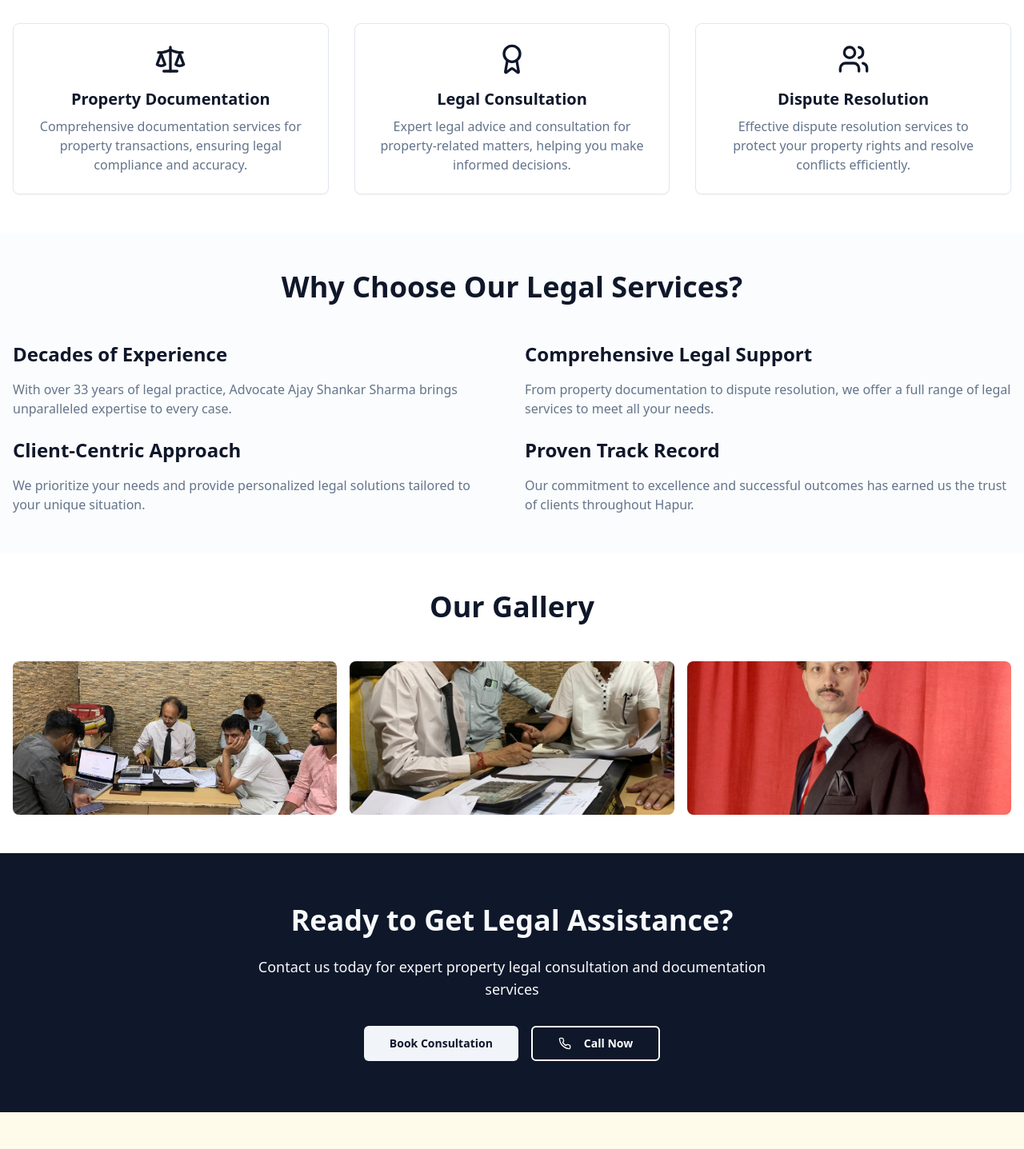
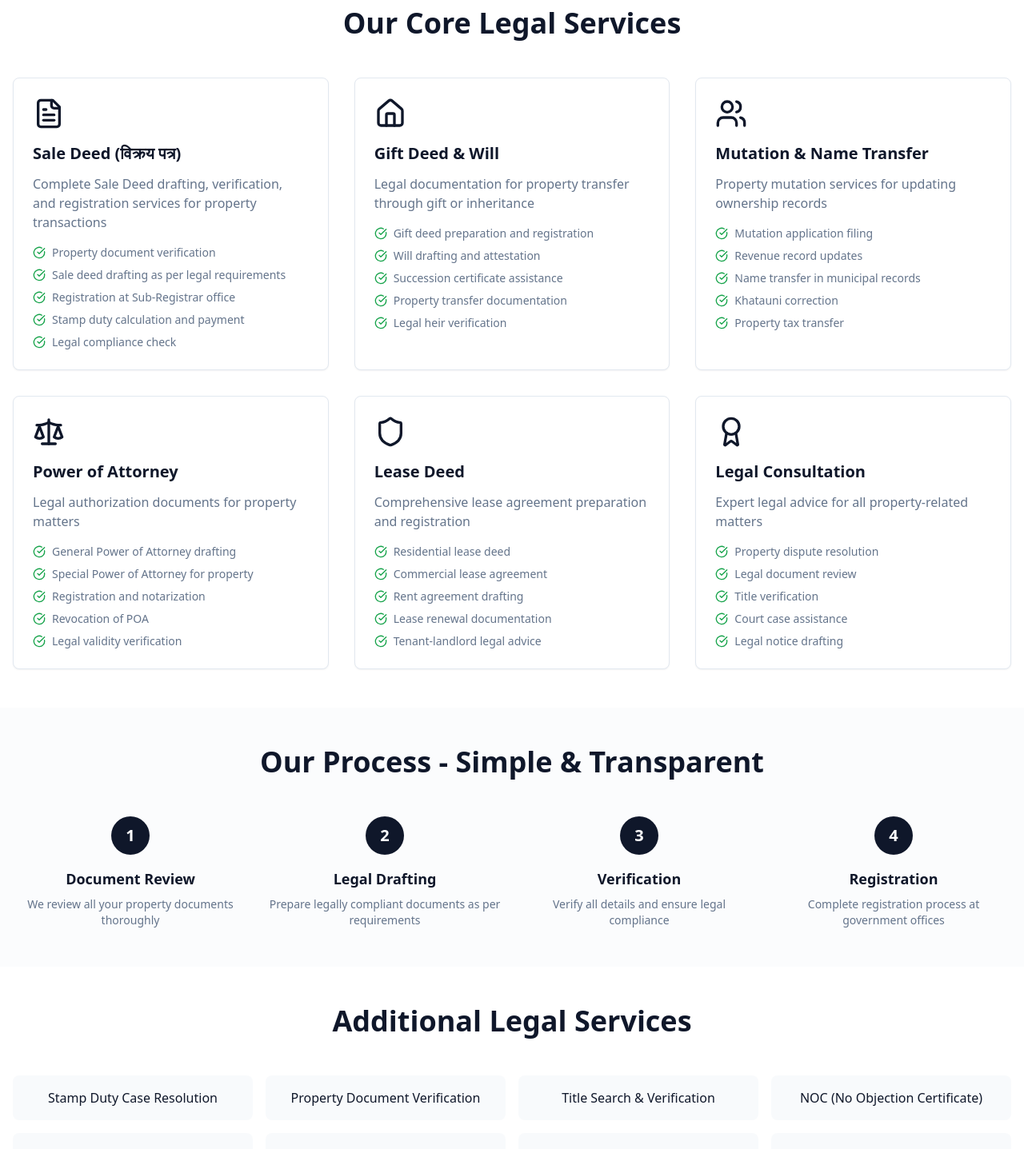
Before and after one commit to UpGrowBharat/tie-legacy-website-builder, a React (Vite) app: page /services in a window 1280 px wide. Shown: the part 460-1897 px from the top of the page at 80% size. Built offline with nearby package versions, Linux system fonts and the light colour scheme.

Commit message:
Refactor: Restore services page content and add map
Restore the services page content to the previous version and add a map location in the footer.

```diff
--- a/src/pages/Services.tsx
+++ b/src/pages/Services.tsx
@@ -1,35 +1,147 @@
-import { Scale, Award, Users, Phone } from "lucide-react";
+
+import { Scale, Award, Users, Phone, FileText, Home, Shield, Clock, CheckCircle, Star } from "lucide-react";
 import { Button } from "@/components/ui/button";
 import { Card } from "@/components/ui/card";
 import Header from "@/components/Header";
 import Footer from "@/components/Footer";
 
 const Services = () => {
-  const services = [
+  const mainServices = [
     {
       id: 1,
-      title: "Property Documentation",
-      description: "Comprehensive documentation services for property transactions, ensuring legal compliance and accuracy.",
-      icon: Scale
+      title: "Sale Deed (विक्रय पत्र)",
+      description: "Complete Sale Deed drafting, verification, and registration services for property transactions",
+      icon: FileText,
+      details: [
+        "Property document verification",
+        "Sale deed drafting as per legal requirements",
+        "Registration at Sub-Registrar office",
+        "Stamp duty calculation and payment",
+        "Legal compliance check"
+      ]
     },
     {
       id: 2,
-      title: "Legal Consultation",
-      description: "Expert legal advice and consultation for property-related matters, helping you make informed decisions.",
-      icon: Award
+      title: "Gift Deed & Will",
+      description: "Legal documentation for property transfer through gift or inheritance",
+      icon: Home,
+      details: [
+        "Gift deed preparation and registration",
+        "Will drafting and attestation",
+        "Succession certificate assistance",
+        "Property transfer documentation",
+        "Legal heir verification"
+      ]
     },
     {
       id: 3,
-      title: "Dispute Resolution",
-      description: "Effective dispute resolution services to protect your property rights and resolve conflicts efficiently.",
-      icon: Users
+      title: "Mutation & Name Transfer",
+      description: "Property mutation services for updating ownership records",
+      icon: Users,
+      details: [
+        "Mutation application filing",
+        "Revenue record updates",
+        "Name transfer in municipal records",
+        "Khatauni correction",
+        "Property tax transfer"
+      ]
+    },
+    {
+      id: 4,
+      title: "Power of Attorney",
+      description: "Legal authorization documents for property matters",
+      icon: Scale,
+      details: [
+        "General Power of Attorney drafting",
+        "Special Power of Attorney for property",
+        "Registration and notarization",
+        "Revocation of POA",
+        "Legal validity verification"
+      ]
+    },
+    {
+      id: 5,
+      title: "Lease Deed",
+      description: "Comprehensive lease agreement preparation and registration",
+      icon: Shield,
+      details: [
+        "Residential lease deed",
+        "Commercial lease agreement",
+        "Rent agreement drafting",
+        "Lease renewal documentation",
+        "Tenant-landlord legal advice"
+      ]
+    },
+    {
+      id: 6,
+      title: "Legal Consultation",
+      description: "Expert legal advice for all property-related matters",
+      icon: Award,
+      details: [
+        "Property dispute resolution",
+        "Legal document review",
+        "Title verification",
+        "Court case assistance",
+        "Legal notice drafting"
+      ]
     }
   ];
 
-  const galleryImages = [
-    "/lovable-uploads/315b4579-da29-4b6d-931b-adccdbf5ccee.png",
-    "/lovable-uploads/66396184-1e67-4743-938c-cd5ecac431d9.png",
-    "/lovable-uploads/7fcb1cb6-ab59-4fd4-ac3a-873cde116cc8.png"
+  const additionalServices = [
+    "Stamp Duty Case Resolution",
+    "Property Document Verification",
+    "Title Search & Verification",
+    "NOC (No Objection Certificate)",
+    "Affidavit Preparation",
+    "Legal Notice Drafting",
+    "Court Case Filing",
+    "Registration Assistance"
+  ];
+
+  const whyChoosePoints = [
+    {
+      icon: Clock,
+      title: "33+ Years Experience",
+      description: "Decades of expertise in property law and documentation"
+    },
+    {
+      icon: CheckCircle,
+      title: "Legal Compliance",
+      description: "All documents prepared as per latest legal requirements"
+    },
+    {
+      icon: Star,
+      title: "Trusted by Hundreds",
+      description: "Successfully handled 1000+ property cases in Hapur"
+    },
+    {
+      icon: Shield,
+      title: "End-to-End Service",
+      description: "From documentation to registration - complete assistance"
+    }
+  ];
+
+  const processSteps = [
+    {
+      step: "1",
+      title: "Document Review",
+      description: "We review all your property documents thoroughly"
+    },
+    {
+      step: "2",
+      title: "Legal Drafting",
+      description: "Prepare legally compliant documents as per requirements"
+    },
+    {
+      step: "3",
+      title: "Verification",
+      description: "Verify all details and ensure legal compliance"
+    },
+    {
+      step: "4",
+      title: "Registration",
+      description: "Complete registration process at government offices"
+    }
   ];
 
   return (
@@ -40,28 +152,87 @@ const Services = () => {
       <section className="py-8 md:py-12 bg-gradient-to-r from-blue-50 to-blue-100">
         <div className="container mx-auto px-4 text-center">
           <h1 className="text-3xl md:text-4xl lg:text-5xl font-bold text-primary mb-4 md:mb-6">
-            Expert Legal Services for Your Property Needs
+            Complete Legal Services for Property Matters
           </h1>
-          <p className="text-lg md:text-xl text-muted-foreground max-w-3xl mx-auto">
-            Comprehensive legal solutions for property documentation, consultation, and dispute resolution
+          <p className="text-lg md:text-xl text-muted-foreground max-w-3xl mx-auto mb-6">
+            Expert legal documentation, registration, and consultation services by Advocate Ajay Shankar Sharma - 33+ years of trusted experience in Hapur
           </p>
+          <div className="flex flex-col sm:flex-row gap-4 justify-center">
+            <a href="/book-consultant">
+              <Button size="lg" className="font-semibold px-6 md:px-8 py-3 md:py-4 w-full sm:w-auto">
+                Book Free Consultation
+              </Button>
+            </a>
+            <a href="tel:7037455191">
+              <Button size="lg" variant="outline" className="font-semibold px-6 md:px-8 py-3 md:py-4 w-full sm:w-auto">
+                <Phone className="w-4 md:w-5 h-4 md:h-5 mr-2" />
+                Call: 7037455191
+              </Button>
+            </a>
+          </div>
         </div>
       </section>
 
-      {/* Services Grid */}
+      {/* Main Services */}
       <section className="py-8 md:py-12 bg-background">
         <div className="container mx-auto px-4">
           <h2 className="text-2xl md:text-3xl lg:text-4xl font-bold text-center text-primary mb-8 md:mb-12">
-            Our Services
+            Our Core Legal Services
           </h2>
 
-          <div className="grid grid-cols-1 md:grid-cols-3 gap-6 md:gap-8">
-            {services.map((service) => (
-              <Card key={service.id} className="p-4 md:p-6 text-center">
-                <service.icon className="w-10 h-10 text-primary mx-auto mb-4" />
-                <h3 className="text-lg md:text-xl font-bold text-primary mb-2">{service.title}</h3>
-                <p className="text-sm md:text-base text-muted-foreground">{service.description}</p>
+          <div className="grid grid-cols-1 md:grid-cols-2 lg:grid-cols-3 gap-6 md:gap-8">
+            {mainServices.map((service) => (
+              <Card key={service.id} className="p-4 md:p-6 hover:shadow-lg transition-shadow">
+                <service.icon className="w-10 h-10 text-primary mb-4" />
+                <h3 className="text-lg md:text-xl font-bold text-primary mb-3">{service.title}</h3>
+                <p className="text-sm md:text-base text-muted-foreground mb-4">{service.description}</p>
+                <ul className="space-y-2">
+                  {service.details.map((detail, index) => (
+                    <li key={index} className="text-sm text-muted-foreground flex items-start">
+                      <CheckCircle className="w-4 h-4 text-green-600 mr-2 mt-0.5 flex-shrink-0" />
+                      {detail}
+                    </li>
+                  ))}
+                </ul>
               </Card>
+            ))}
+          </div>
+        </div>
+      </section>
+
+      {/* Process Steps */}
+      <section className="py-8 md:py-12 bg-muted/30">
+        <div className="container mx-auto px-4">
+          <h2 className="text-2xl md:text-3xl lg:text-4xl font-bold text-center text-primary mb-8 md:mb-12">
+            Our Process - Simple & Transparent
+          </h2>
+
+          <div className="grid grid-cols-1 md:grid-cols-2 lg:grid-cols-4 gap-6">
+            {processSteps.map((process, index) => (
+              <div key={index} className="text-center">
+                <div className="w-12 h-12 bg-primary text-white rounded-full flex items-center justify-center text-xl font-bold mx-auto mb-4">
+                  {process.step}
+                </div>
+                <h3 className="text-lg font-bold text-primary mb-2">{process.title}</h3>
+                <p className="text-sm text-muted-foreground">{process.description}</p>
+              </div>
+            ))}
+          </div>
+        </div>
+      </section>
+
+      {/* Additional Services */}
+      <section className="py-8 md:py-12 bg-background">
+        <div className="container mx-auto px-4">
+          <h2 className="text-2xl md:text-3xl lg:text-4xl font-bold text-center text-primary mb-8 md:mb-12">
+            Additional Legal Services
+          </h2>
+
+          <div className="grid grid-cols-2 md:grid-cols-3 lg:grid-cols-4 gap-4">
+            {additionalServices.map((service, index) => (
+              <div key={index} className="bg-muted/50 p-4 rounded-lg text-center">
+                <p className="text-sm md:text-base font-medium text-primary">{service}</p>
+              </div>
             ))}
           </div>
         </div>
@@ -71,62 +242,39 @@ const Services = () => {
       <section className="py-8 md:py-12 bg-muted/30">
         <div className="container mx-auto px-4">
           <h2 className="text-2xl md:text-3xl lg:text-4xl font-bold text-center text-primary mb-8 md:mb-12">
-            Why Choose Our Legal Services?
+            Why Choose Tiewalavakil?
           </h2>
 
-          <div className="grid grid-cols-1 md:grid-cols-2 gap-8">
-            <div>
-              <h3 className="text-xl md:text-2xl font-bold text-primary mb-4">
-                Decades of Experience
-              </h3>
-              <p className="text-sm md:text-base text-muted-foreground mb-6">
-                With over 33 years of legal practice, Advocate Ajay Shankar Sharma brings unparalleled expertise to every case.
-              </p>
-
-              <h3 className="text-xl md:text-2xl font-bold text-primary mb-4">
-                Client-Centric Approach
-              </h3>
-              <p className="text-sm md:text-base text-muted-foreground">
-                We prioritize your needs and provide personalized legal solutions tailored to your unique situation.
-              </p>
-            </div>
-
-            <div>
-              <h3 className="text-xl md:text-2xl font-bold text-primary mb-4">
-                Comprehensive Legal Support
-              </h3>
-              <p className="text-sm md:text-base text-muted-foreground mb-6">
-                From property documentation to dispute resolution, we offer a full range of legal services to meet all your needs.
-              </p>
-
-              <h3 className="text-xl md:text-2xl font-bold text-primary mb-4">
-                Proven Track Record
-              </h3>
-              <p className="text-sm md:text-base text-muted-foreground">
-                Our commitment to excellence and successful outcomes has earned us the trust of clients throughout Hapur.
-              </p>
-            </div>
+          <div className="grid grid-cols-1 md:grid-cols-2 lg:grid-cols-4 gap-6">
+            {whyChoosePoints.map((point, index) => (
+              <Card key={index} className="p-4 md:p-6 text-center">
+                <point.icon className="w-10 h-10 text-primary mx-auto mb-4" />
+                <h3 className="text-lg font-bold text-primary mb-2">{point.title}</h3>
+                <p className="text-sm text-muted-foreground">{point.description}</p>
+              </Card>
+            ))}
           </div>
         </div>
       </section>
 
-      {/* Gallery Section */}
+      {/* Service Areas */}
       <section className="py-8 md:py-12 bg-background">
         <div className="container mx-auto px-4">
           <h2 className="text-2xl md:text-3xl lg:text-4xl font-bold text-center text-primary mb-8 md:mb-12">
-            Our Gallery
+            Service Areas
           </h2>
 
-          <div className="grid grid-cols-1 md:grid-cols-3 gap-4">
-            {galleryImages.map((image, index) => (
-              <div key={index} className="overflow-hidden rounded-lg">
-                <img
-                  src={image}
-                  alt={`Gallery Image ${index + 1}`}
-                  className="w-full h-48 object-cover object-center"
-                />
-              </div>
-            ))}
+          <div className="text-center">
+            <p className="text-lg md:text-xl text-muted-foreground mb-6">
+              We provide legal services across Hapur and nearby areas including:
+            </p>
+            <div className="flex flex-wrap justify-center gap-4">
+              {["Hapur", "Pilkhuwa", "Simbhaoli", "Garh", "Babugarh", "Dhaulana", "Khekra"].map((area, index) => (
+                <span key={index} className="bg-primary/10 text-primary px-4 py-2 rounded-full text-sm md:text-base font-medium">
+                  {area}
+                </span>
+              ))}
+            </div>
           </div>
         </div>
       </section>
@@ -138,7 +286,7 @@ const Services = () => {
             Ready to Get Legal Assistance?
           </h2>
           <p className="text-base md:text-lg mb-6 md:mb-8 max-w-2xl mx-auto">
-            Contact us today for expert property legal consultation and documentation services
+            Contact Advocate Ajay Shankar Sharma today for expert property legal consultation and documentation services
           </p>
           <div className="flex flex-col md:flex-row gap-4 justify-center">
             <a href="/book-consultant">
```
Also changed, not shown: src/components/Footer.tsx (+26 -0 lines).
